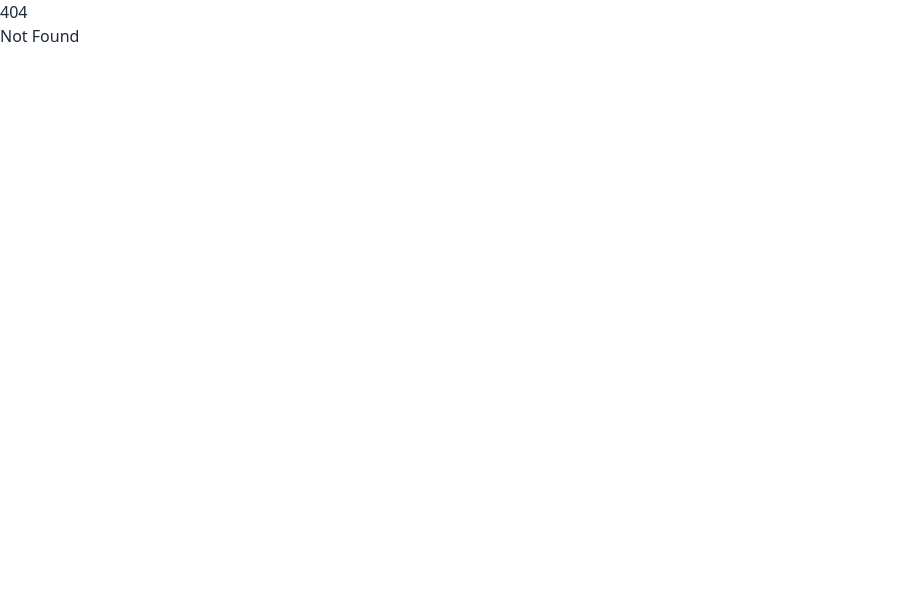
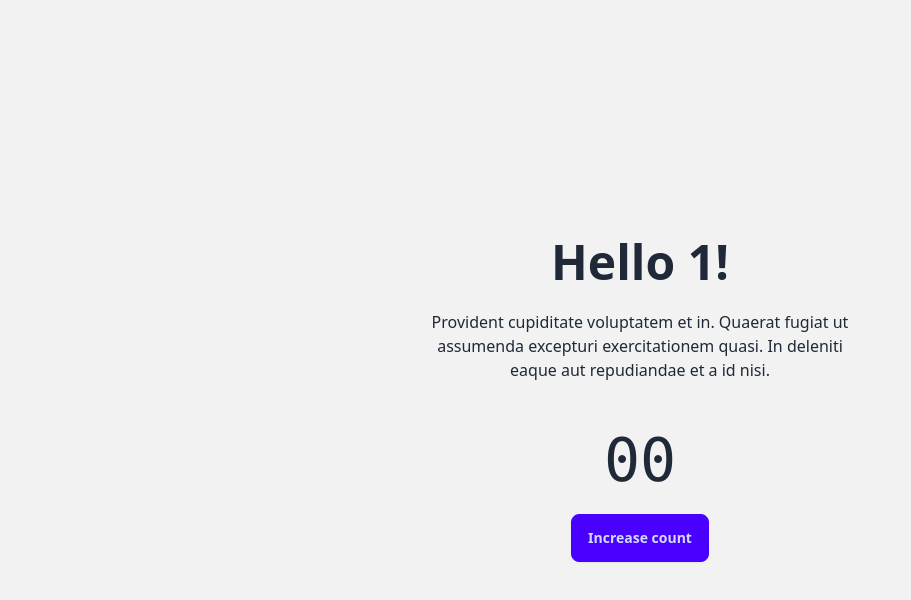
Before and after one commit to prisms-cs-club/cow-says-moo, a SvelteKit app: page /hello/1 in a window 1280 px wide. Before the commit this address had no page. Shown: the top 600 px of the page, without its empty margins (0-911 px from the left). Built offline with nearby package versions, Linux system fonts and the light colour scheme.

Commit message:
Add counter

```diff
--- /dev/null
+++ b/src/lib/Counter.svelte
@@ -0,0 +1,14 @@
+<script lang="ts">
+	let count = 0;
+
+	function increment() {
+		count++;
+	}
+</script>
+
+<div class="py-6">
+	<span class="countdown font-mono text-6xl">
+		<span style="--value:{count};"></span>
+	</span>
+</div>
+<button class="btn btn-primary" on:click={increment}>Increase count</button>
--- /dev/null
+++ b/src/routes/hello/[name]/+page.svelte
@@ -0,0 +1,18 @@
+<script lang="ts">
+	import Counter from '$lib/Counter.svelte';
+
+	export let data;
+</script>
+
+<div class="hero min-h-screen bg-base-200">
+	<div class="hero-content text-center">
+		<div class="max-w-md">
+			<h1 class="text-5xl font-bold">Hello {data.name}!</h1>
+			<p class="py-6">
+				Provident cupiditate voluptatem et in. Quaerat fugiat ut assumenda excepturi exercitationem
+				quasi. In deleniti eaque aut repudiandae et a id nisi.
+			</p>
+			<Counter />
+		</div>
+	</div>
+</div>
--- /dev/null
+++ b/src/routes/hello/[name]/+page.ts
@@ -0,0 +1,5 @@
+export function load({ params }) {
+	return {
+		name: params.name
+	};
+}
```
